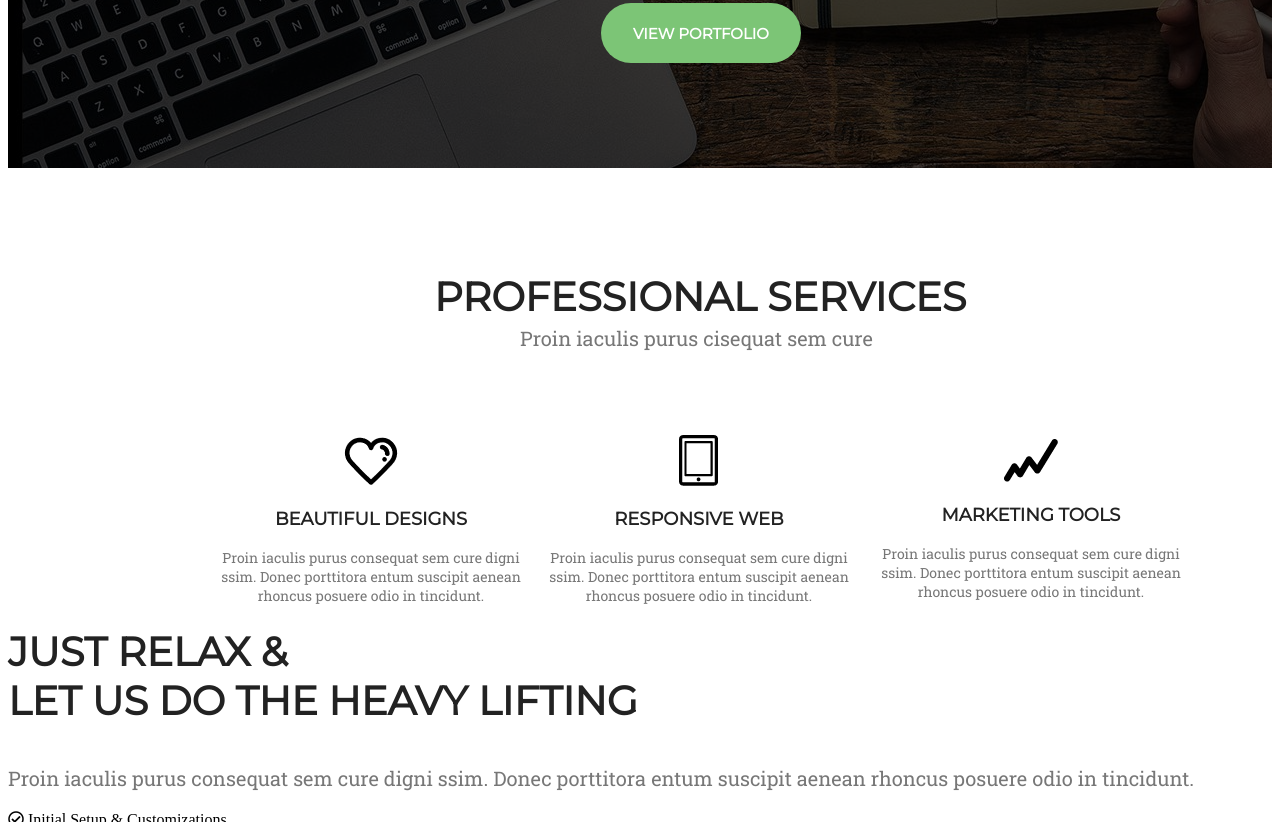
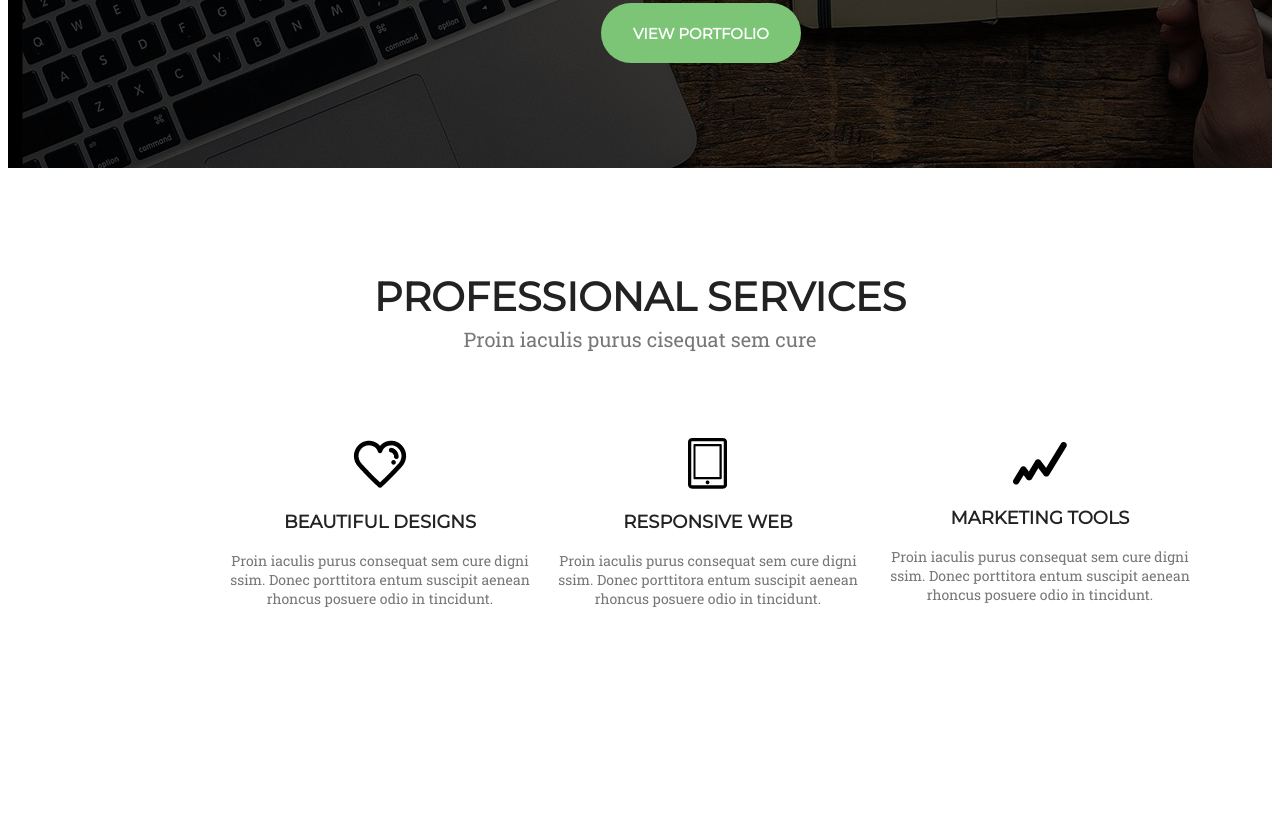
Before and after one commit to frontendagnes/challenge-3, a plain HTML site: page index.html in a window 1280 px wide. Shown: the part 462-1284 px from the top of the page. Drawn offline with Linux system fonts and the light colour scheme.

Commit message:
professional service

```diff
--- a/style-new.css
+++ b/style-new.css
@@ -148,26 +148,22 @@ p{
 }
 .about-cnt{
     text-align: center;
-    position: relative;
+    margin-top: 104px;
 }
 .about-cnt > h2{
-    position: absolute;
-    top: 71px;
-    left: 426px;
+
 }
 .about-dys{
-    position: absolute;
-    top:137px;
-    left: 512px;
+    margin-top: -28px;
 }
 .flex-about{
+    box-sizing: border-box;
     display: flex;
     flex-flow: row wrap;
     align-items: center;
     justify-content: center;
-    position: absolute;
-    top:267px;
-    left: 213px;
+    margin-left: 140px;
+    margin-top:86px;
 }
 
 .flex-about > div{
```
